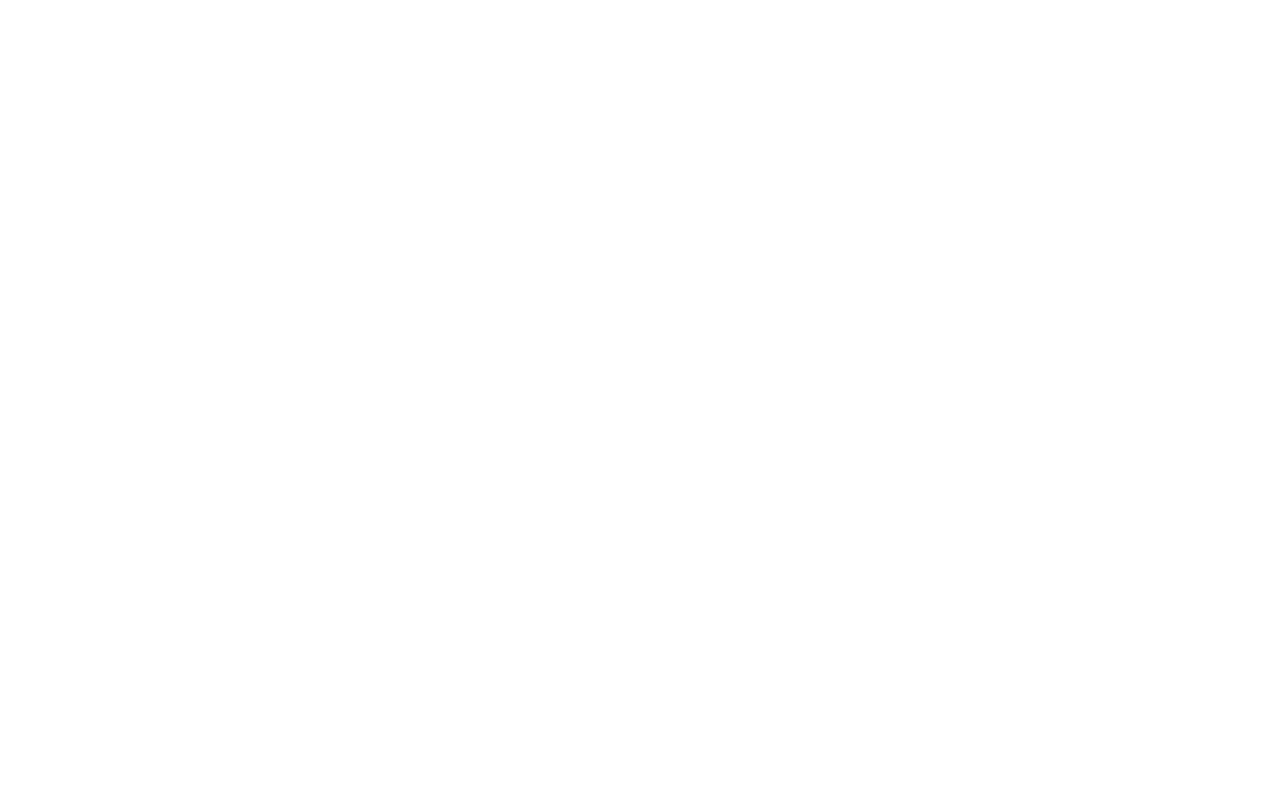
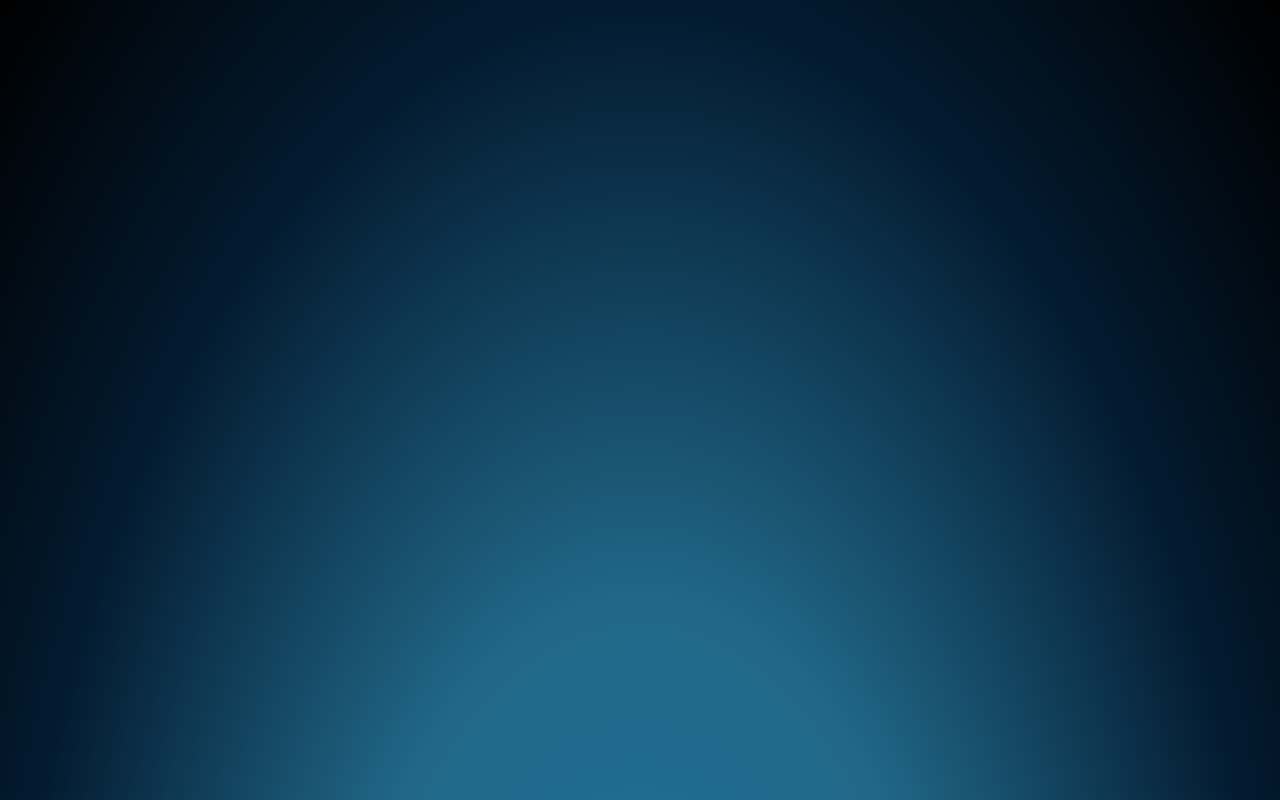
Before and after one commit to webduinoio/webduino-remote, a React (Create React App) app in the folder my-app/: page / in a window 1280 px wide. Built offline with nearby package versions, Linux system fonts and the light colour scheme.

Commit message:
feat: :art: Add background

```diff
--- a/my-app/src/index.css
+++ b/my-app/src/index.css
@@ -1,10 +1,13 @@
 body {
   margin: 0;
+  height: 100vh;
+  overflow: hidden;
   font-family: -apple-system, BlinkMacSystemFont, 'Segoe UI', 'Roboto', 'Oxygen',
     'Ubuntu', 'Cantarell', 'Fira Sans', 'Droid Sans', 'Helvetica Neue',
     sans-serif;
   -webkit-font-smoothing: antialiased;
   -moz-osx-font-smoothing: grayscale;
+  background: -webkit-radial-gradient(50% 150%, #00a5cc 0%, #206b99 10%, #216888 35%, #031b31 70%, #000 100%);
 }
 
 code {
```
